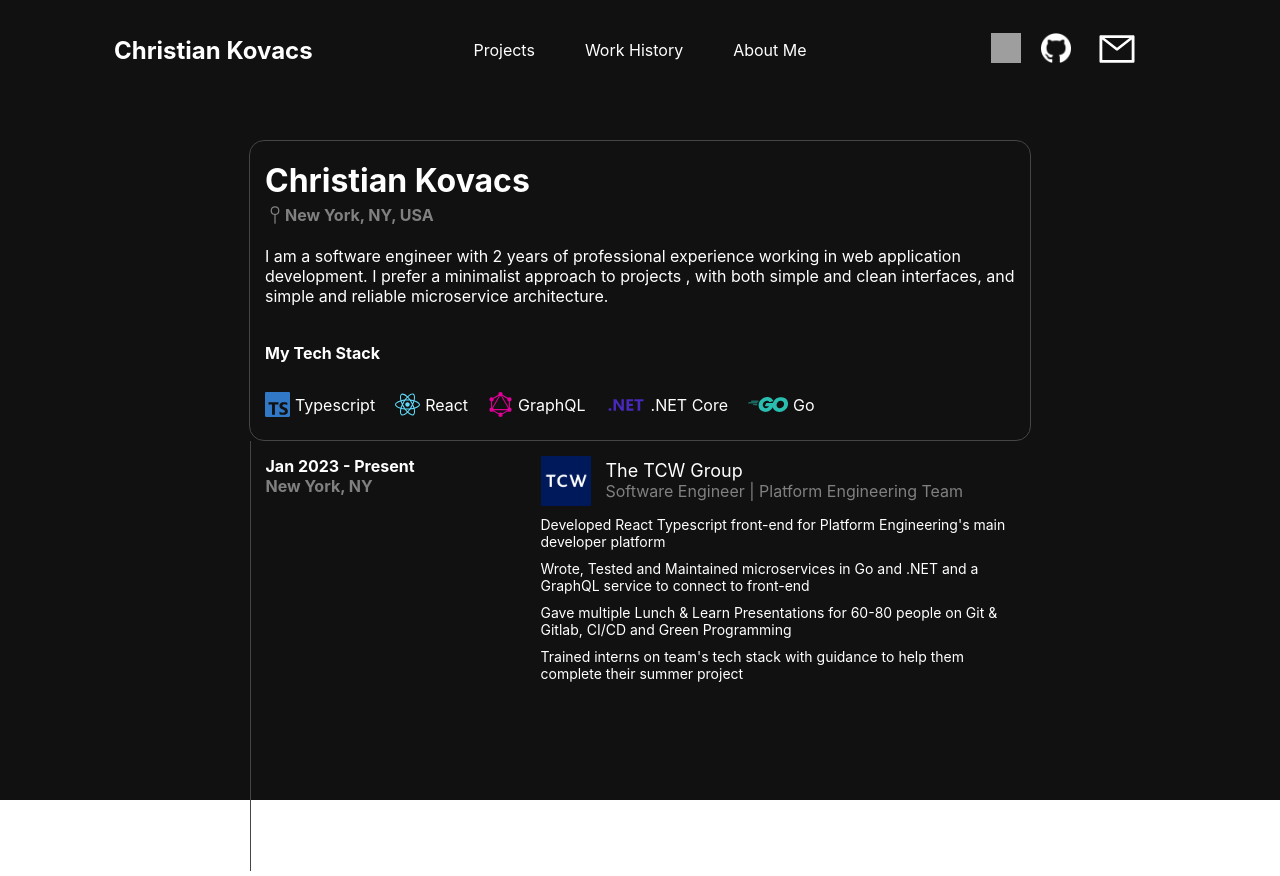
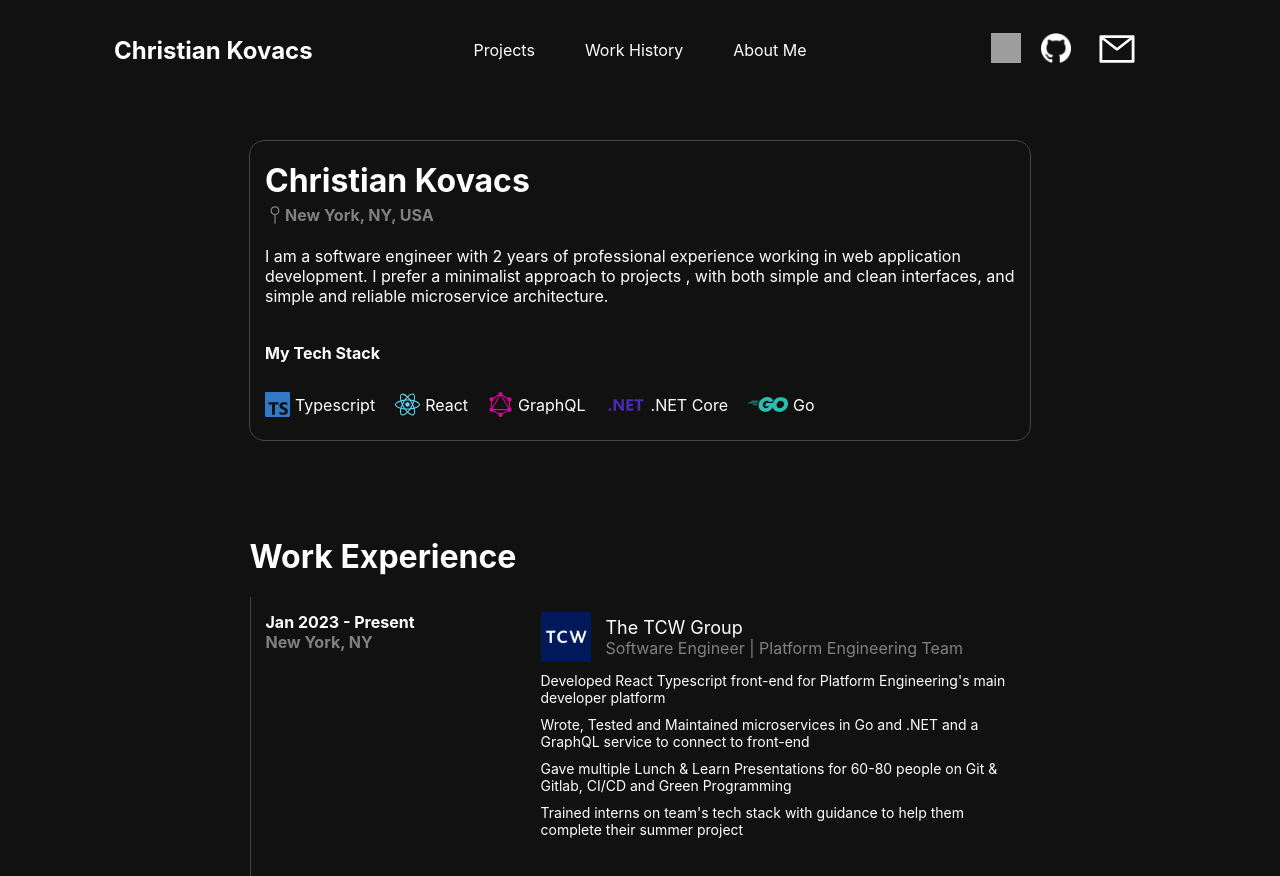
Before and after one commit to ckovacsdev/portfolio, a React (Create React App) app: page / in a window 1280 px wide. Shown: the top 876 px of the page. Built offline with nearby package versions, Linux system fonts and the light colour scheme; grey boxes are pictures that could not be loaded; the HTML template or start-up script is replaced by a standard one.

Commit message:
add header title

```diff
--- a/src/App.css
+++ b/src/App.css
@@ -3,15 +3,15 @@
   padding: 0;
   margin: 0;
   border: 0;
-  height: 100vh;
+  height: fit-content;
   display: flex;
   flex-direction: column;
 }
 
 .main-profile-content{
-
   display: flex;
   flex-direction: column;
+  row-gap: 75px;
   align-items: center;
   margin-top: 40px;
 }
--- a/src/components/work-history-card/work-history.css
+++ b/src/components/work-history-card/work-history.css
@@ -6,6 +6,11 @@
     height: 400px;
     margin-left: auto;
     margin-right: auto;
+}
+
+.work-experience-header{
+    color: white;
+    margin: 1;
 }
 
 .work-history-item{
--- a/src/components/work-history-card/work-history.tsx
+++ b/src/components/work-history-card/work-history.tsx
@@ -3,6 +3,8 @@ import './work-history.css';
 
 export const WorkHistory = () => {
     return(
+        <div>
+            <h1 className='work-experience-header'> Work Experience </h1>
             <div className='work-history-container'>
                 <div className='work-history-item'>
 
@@ -39,5 +41,7 @@ export const WorkHistory = () => {
 
                 </div>
             </div>
+        </div>
+
     )
 }
```
Lines whose indentation alone changed are shown as unchanged.
